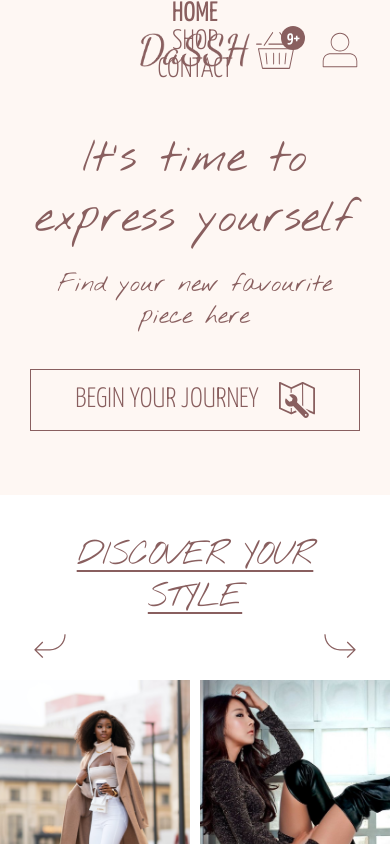
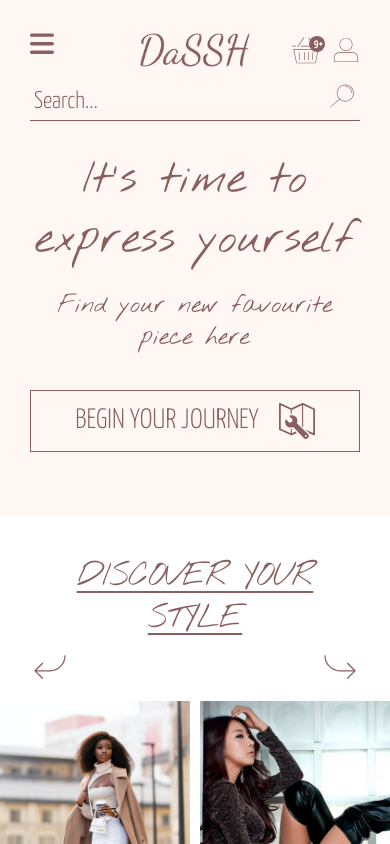
Before and after one commit to MihaiDragutescu/da-ssh-frontend, a React (Create React App) app: page / in a window 390 px wide. Shown: the top 844 px of the page. Built offline with nearby package versions, Linux system fonts and the light colour scheme.

Commit message:
Made the header component responsive

```diff
--- a/src/App.tsx
+++ b/src/App.tsx
@@ -17,6 +17,7 @@ const App = () => {
   return (
     <Provider>
       <Header />
+      <div id='search-overlay-container'>
         <Routes>
           <Route path={RouterPaths.HOME} element={<HomePage />} />
           <Route path={RouterPaths.SHOP} element={<ProductsListPage />} />
@@ -34,6 +35,7 @@ const App = () => {
           <Route path={RouterPaths.ABOUT} element={<AboutPage />} />
         </Routes>
         <Footer />
+      </div>
     </Provider>
   );
 };
--- a/src/components/form/Input.scss
+++ b/src/components/form/Input.scss
@@ -10,7 +10,7 @@
 
   label {
     flex: 1;
-    border-bottom: $border-solid-1;
+    border-bottom: $border-solid-brown;
 
     input {
       font-size: 32px;
@@ -43,6 +43,14 @@
     }
   }
 
+  &__validation-text {
+    position: absolute;
+    bottom: -23px;
+    left: 6px;
+    font-size: 14px;
+    color: $color-error;
+  }
+
   &__icon {
     position: absolute;
     right: 10px;
--- a/src/components/form/Input.tsx
+++ b/src/components/form/Input.tsx
@@ -6,6 +6,8 @@ interface InputProps {
   placeholder?: string;
   type: React.HTMLInputTypeAttribute;
   name?: string;
+  validationText?: string;
+  showValidation?: boolean;
   onBlur?: (event: React.ChangeEvent<HTMLInputElement>) => void;
   onChange?: (event: React.ChangeEvent<HTMLInputElement>) => void;
   value?: string;
@@ -28,6 +30,11 @@ const Input: React.FC<InputProps> = (props: InputProps) => {
           value={props.value}
         />
       </label>
+      {props.showValidation && props.validationText && (
+        <span className='ssh-input__validation-text'>
+          {props.validationText}
+        </span>
+      )}
       {props.icon && (
         <img
           className='ssh-input__icon'
--- a/src/components/layout/Footer.scss
+++ b/src/components/layout/Footer.scss
@@ -57,7 +57,7 @@
 
     @include for-size(mobile) {
       justify-content: center;
-      margin-bottom: 30px;
+      margin-bottom: 20px;
     }
   }
 
--- a/src/components/layout/Header.scss
+++ b/src/components/layout/Header.scss
@@ -10,13 +10,20 @@
   box-shadow: $box-shadow-primary;
 
   @include for-size(tablet-portrait) {
-    position: relative;
-    margin: 0;
+    margin-top: -131px;
     box-shadow: initial;
+  }
+
+  @include for-size(mobile) {
+    margin-top: -121px;
   }
 
   &__container {
     padding: calc($vertical-padding-desktop / 4) 30px;
+
+    @include for-size(tablet-portrait) {
+      padding-bottom: 0;
+    }
   }
 
   &__row {
@@ -38,12 +45,64 @@
     a {
       display: inline-block;
       width: 150px;
+
+      @include for-size(tablet-portrait) {
+        width: 130px;
+      }
+
+      @include for-size(mobile) {
+        width: 110px;
+      }
+    }
+  }
+
+  &__mobile-icons {
+    display: none;
+    height: 100%;
+
+    @include for-size(tablet-portrait) {
+      display: block;
+      position: relative;
+    }
+
+    svg {
+      position: absolute;
+      left: 0;
+
+      transform: rotate(0);
+      cursor: pointer;
+      transition: all calc(500 * 1ms) cubic-bezier(0.42, 0.01, 0.58, 1);
+      opacity: 1;
+    }
+
+    &--expand {
+      width: 30px;
+      top: 0;
+
+      @include for-size(mobile) {
+        width: 24px;
+      }
+    }
+
+    &--collapse {
+      width: 28px;
+      top: -10%;
+
+      @include for-size(mobile) {
+        width: 22px;
+      }
+    }
+
+    .invisible-icon {
+      opacity: 0;
+      transform: rotate(360deg);
     }
   }
 
   &__links {
     @include for-size(tablet-portrait) {
       order: 1;
+      align-self: stretch;
     }
 
     &-list {
@@ -58,6 +117,11 @@
         left: 0;
         display: flex;
         flex-direction: column;
+        z-index: 10;
+        top: 84px;
+        max-height: 0;
+        overflow: hidden;
+        transition: all 0.75s ease-in-out;
       }
 
       a {
@@ -65,10 +129,28 @@
         font-size: 28px;
         line-height: 1;
         color: $color-brown;
+
+        @include for-size(tablet-portrait) {
+          width: 100%;
+          padding: 15px 30px;
+          background: $color-white;
+          border-bottom: $border-solid-menu;
+
+          &:last-of-type {
+            border-bottom: none;
+          }
+        }
       }
 
       a.active-menu-link {
         font-weight: 400;
+      }
+    }
+
+    &-list.mobile-visible {
+      @include for-size(tablet-portrait) {
+        max-height: 300px;
+        transition: all 0.5s ease-in-out;
       }
     }
   }
@@ -83,6 +165,15 @@
     &--profile {
       margin-left: 24px;
       z-index: 1;
+      @include for-size(mobile) {
+        margin-left: 12px;
+      }
+
+      svg {
+        @include for-size(mobile) {
+          width: 28px;
+        }
+      }
     }
 
     &--cart.active-menu-link,
@@ -109,6 +200,15 @@
         line-height: 1;
         color: $color-white;
         padding: 5px 4px 5px 6px;
+
+        @include for-size(mobile) {
+          height: 16px;
+          width: 16px;
+          font-size: 11px;
+          top: 4px;
+          right: -5px;
+          padding: 3px 4px 5px 5px;
+        }
       }
     }
 
@@ -132,9 +232,23 @@
       input {
         font-size: 28px;
 
+        @include for-size(mobile) {
+          font-size: 24px;
+        }
+
         &::placeholder {
           font-size: 28px;
+
+          @include for-size(mobile) {
+            font-size: 24px;
+          }
         }
+      }
+    }
+
+    img {
+      @include for-size(mobile) {
+        width: 28px;
       }
     }
   }
@@ -145,4 +259,31 @@
       opacity: 1;
     }
   }
+
+  &__search-mobile {
+    display: none;
+    width: 100%;
+    order: 4;
+
+    @include for-size(tablet-portrait) {
+      display: block;
+    }
+
+    label {
+      max-width: initial;
+      opacity: 1;
+
+      input {
+        padding: 20px 55px 12px 4px;
+
+        @include for-size(mobile) {
+          padding-bottom: 6px;
+        }
+      }
+    }
+
+    .ssh-input__icon {
+      right: 4px;
+    }
+  }
 }
--- a/src/components/layout/Header.tsx
+++ b/src/components/layout/Header.tsx
@@ -4,6 +4,8 @@ import Input from '@Components/form/Input';
 import Search from '@Assets/images/search-icon.svg';
 import { ReactComponent as Cart } from '@Assets/images/basket-icon.svg';
 import { ReactComponent as Profile } from '@Assets/images/user-icon.svg';
+import { ReactComponent as MenuExpand } from '@Assets/images/menu-bars.svg';
+import { ReactComponent as MenuCollapse } from '@Assets/images/menu-xmark.svg';
 import { ActiveMenuLinkContextType } from '@Types/menu';
 import ActiveMenuLinkContext from '@Context/activeMenuLink';
 import { Link } from 'react-router-dom';
@@ -16,6 +18,8 @@ const Header = () => {
   const { activeMenuLink, updateActiveMenuLink } = useContext(
     ActiveMenuLinkContext
   ) as ActiveMenuLinkContextType;
+  const [mobileMenuExpanded, setMobileMenuExpanded] = useState(false);
+  const [showValidationText, setshowValidationText] = useState(false);
 
   const handleChange = (event: React.ChangeEvent<HTMLInputElement>) => {
     setInputValue(event.target.value);
@@ -37,25 +41,65 @@ const Header = () => {
     }
   };
 
+  const handleSubmitMobile = (
+    event: React.MouseEvent<HTMLImageElement> | React.FormEvent<HTMLFormElement>
+  ) => {
+    event.preventDefault();
+    if (inputValue) {
+      console.log(`Searching ${inputValue} ...`);
+      setInputValue('');
+      setshowValidationText(false);
+    } else {
+      setshowValidationText(true);
+    }
+  };
+
+  const handleIconClick = () => {
+    setMobileMenuExpanded(!mobileMenuExpanded);
+  };
+
+  const handleLinkClick = (path: string) => {
+    setMobileMenuExpanded(false);
+    updateActiveMenuLink(path);
+  };
+
   return (
     <footer className='ssh-header'>
       <div className='ssh-header__container ssh-container'>
         <div className='ssh-header__row ssh-row'>
           <div className='ssh-header__col ssh-header__logo'>
             <Link
-              onClick={() => updateActiveMenuLink(RouterPaths.HOME)}
+              onClick={() => handleLinkClick(RouterPaths.HOME)}
               to={RouterPaths.HOME}
             >
               <img src={logo} alt='logo' />
             </Link>
           </div>
           <div className='ssh-header__col ssh-header__links'>
-            <div className='ssh-header__links-list'>
+            <div className='ssh-header__mobile-icons'>
+              <MenuExpand
+                onClick={handleIconClick}
+                className={`ssh-header__mobile-icons--expand ${
+                  mobileMenuExpanded ? 'invisible-icon' : ''
+                }`}
+              />
+              <MenuCollapse
+                onClick={handleIconClick}
+                className={`ssh-header__mobile-icons--collapse ${
+                  !mobileMenuExpanded ? 'invisible-icon' : ''
+                }`}
+              />
+            </div>
+            <div
+              className={`ssh-header__links-list ${
+                mobileMenuExpanded ? 'mobile-visible' : ''
+              }`}
+            >
               <Link
                 className={`${
                   activeMenuLink === RouterPaths.HOME ? 'active-menu-link' : ''
                 }`}
-                onClick={() => updateActiveMenuLink(RouterPaths.HOME)}
+                onClick={() => handleLinkClick(RouterPaths.HOME)}
                 to={RouterPaths.HOME}
               >
                 Home
@@ -64,7 +108,7 @@ const Header = () => {
                 className={`${
                   activeMenuLink === RouterPaths.SHOP ? 'active-menu-link' : ''
                 }`}
-                onClick={() => updateActiveMenuLink(RouterPaths.SHOP)}
+                onClick={() => handleLinkClick(RouterPaths.SHOP)}
                 to={RouterPaths.SHOP}
               >
                 Shop
@@ -75,7 +119,7 @@ const Header = () => {
                     ? 'active-menu-link'
                     : ''
                 }`}
-                onClick={() => updateActiveMenuLink(RouterPaths.CONTACT)}
+                onClick={() => handleLinkClick(RouterPaths.CONTACT)}
                 to={RouterPaths.CONTACT}
               >
                 Contact
@@ -100,7 +144,7 @@ const Header = () => {
               className={`ssh-header__icons--cart ${
                 activeMenuLink === RouterPaths.CART ? 'active-menu-link' : ''
               }`}
-              onClick={() => updateActiveMenuLink(RouterPaths.CART)}
+              onClick={() => handleLinkClick(RouterPaths.CART)}
               to={RouterPaths.CART}
             >
               <Cart />
@@ -110,11 +154,26 @@ const Header = () => {
               className={`ssh-header__icons--profile ${
                 activeMenuLink === RouterPaths.PROFILE ? 'active-menu-link' : ''
               }`}
-              onClick={() => updateActiveMenuLink(RouterPaths.PROFILE)}
+              onClick={() => handleLinkClick(RouterPaths.PROFILE)}
               to={RouterPaths.PROFILE}
             >
               <Profile />
             </Link>
+          </div>
+          <div className='ssh-header__col ssh-header__search-mobile'>
+            <form onSubmit={handleSubmitMobile}>
+              <Input
+                validationText='The field is empty.'
+                showValidation={showValidationText}
+                className='ssh-header__input'
+                placeholder='Search...'
+                type='text'
+                value={inputValue}
+                onChange={handleChange}
+                icon={Search}
+                iconClick={handleSubmitMobile}
+              />
+            </form>
           </div>
         </div>
       </div>
--- a/src/index.scss
+++ b/src/index.scss
@@ -11,7 +11,11 @@ body {
   padding-top: 114px;
 
   @include for-size(tablet-portrait) {
-    padding-top: 0;
+    padding-top: 131px;
+  }
+
+  @include for-size(mobile) {
+    padding-top: 121px;
   }
 }
 
```
Also changed, not shown: src/styles/_variables.scss (+5 -2 lines), src/assets/images/menu-bars.svg (added), src/assets/images/menu-xmark.svg (added). Lines whose indentation alone changed are shown as unchanged.
